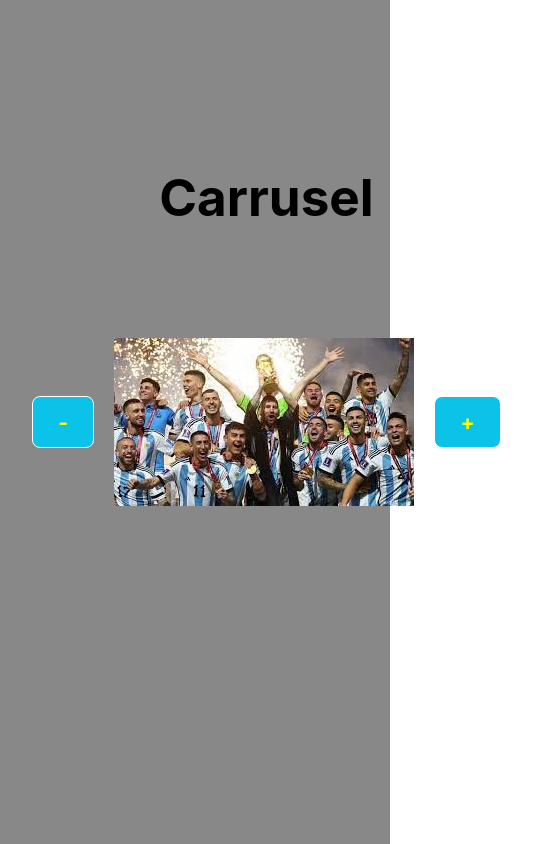
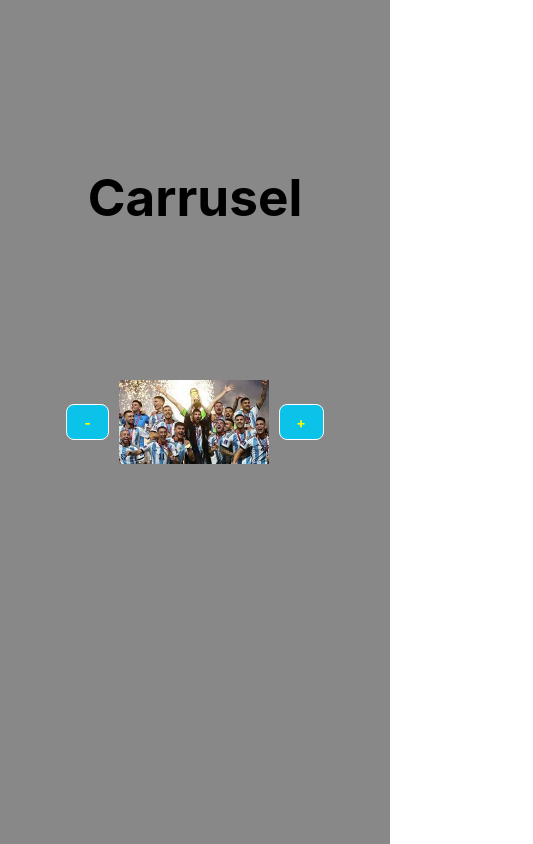
Before and after one commit to S-Grinblat/carrusel-imagenes, a React (Vite) app: page / in a window 390 px wide. Shown: the whole page, 533 px wide, since content can reach past the window. Built offline with nearby package versions, Linux system fonts and the light colour scheme.

Commit message:
'se agrego interfaz responsiva y funcionalidad para retroceder en las imagenes'

```diff
--- a/src/Components/Slider.tsx
+++ b/src/Components/Slider.tsx
@@ -18,13 +18,15 @@ const Slider = () => {
     setImg(img == cantidadImgs - 1 ? 0 : img + 1)
   }
 
-
+  const backImg = () => {
+    setImg(img == 0 ? cantidadImgs -1 : img - 1)
+  }
 
   return(
     <div className='containerSlider'>
       <h1 className='title'>Carrusel</h1>
-      <button className='minus'> - </button>
-        <img src={IMAGENES[img]} alt="Carousel" />
+      <button className='minus' onClick={backImg}> - </button>
+        <img className='argCampeon' src={IMAGENES[img]} alt="Carousel" />
       <button className='plus' onClick={nextImg}> + </button>
     </div>
   )
--- a/src/Components/slider.css
+++ b/src/Components/slider.css
@@ -33,3 +33,18 @@ body {
   font-weight: bold;
   cursor: pointer;
 }
+
+@media screen and (min-width: 320px) {
+  .containerSlider {
+    gap: 10px;
+  }
+  .argCampeon {
+    width: 150px;
+  }
+  .plus {
+    font-size: 14px;
+  }
+  .minus {
+    font-size: 14px;
+  }
+}
```
